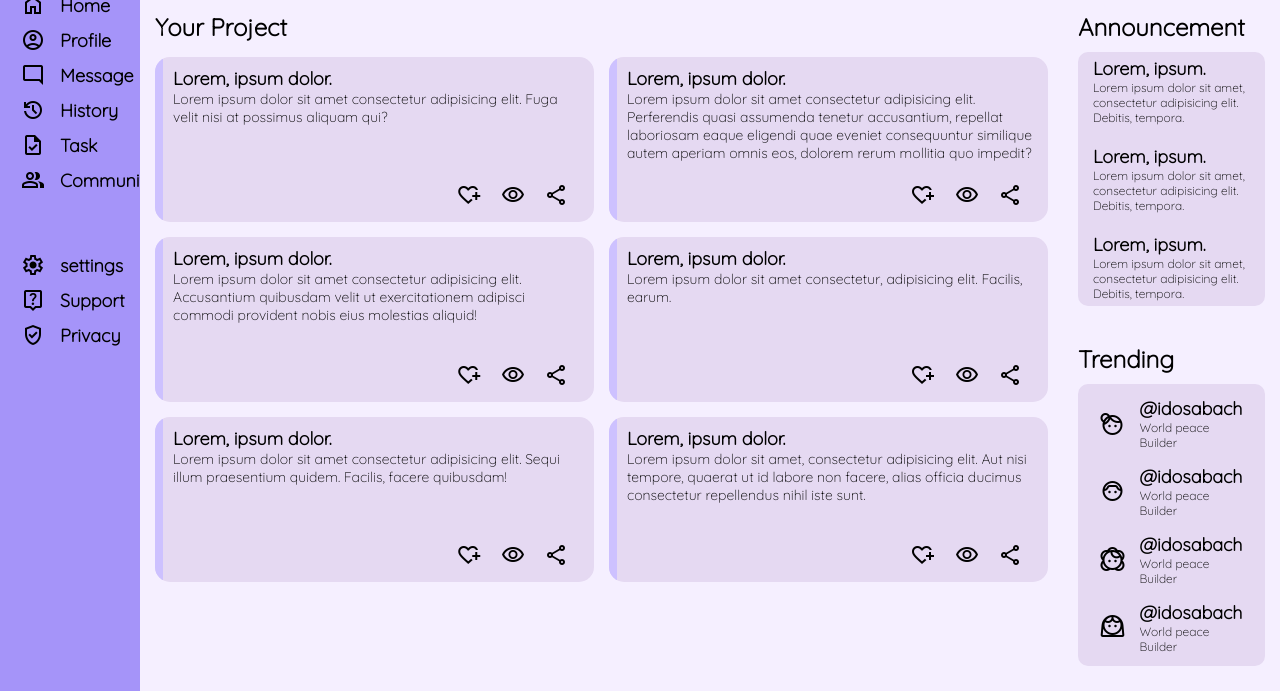
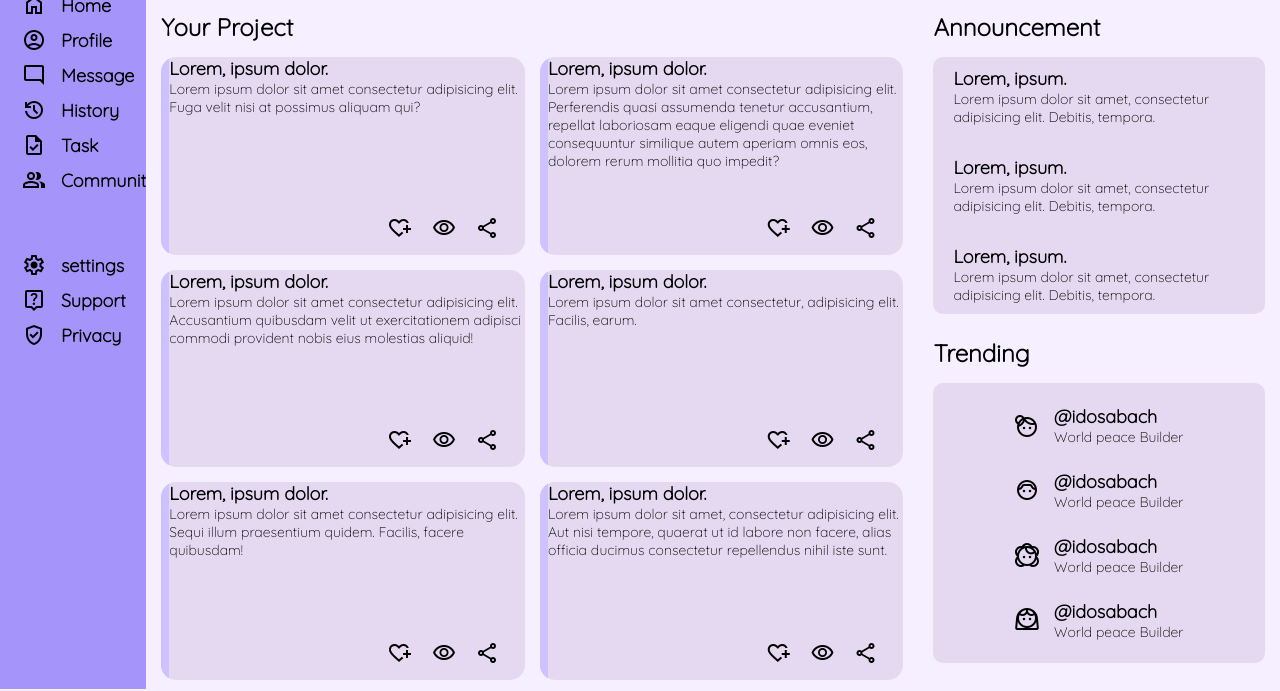
Before and after one commit to IdoSabach/Project-Admin-Dashboard, a plain HTML site: page index.html in a window 1280 px wide. Shown: the part 127-818 px from the top of the page. Drawn offline with nearby package versions, Linux system fonts and the light colour scheme; a web font is replaced by a local one.

Commit message:
update size

```diff
--- a/style.css
+++ b/style.css
@@ -7,11 +7,13 @@
   font-family: 'Oxygen', sans-serif;
   font-family: 'Quicksand', sans-serif;
   box-sizing: border-box;
+
 }
 
 body{
   display: flex;
   background-color: rgb(245, 239, 255);
+  /* width: 100%; */
 }
 
 .head-of-aside{
@@ -21,7 +23,6 @@ body{
 aside{
   width: 35%;
   background-color:rgb(165, 148, 249);
-  overflow: hidden;
 }
 
 h4{
@@ -48,6 +49,7 @@ h4{
   height: 35px;
   color: black;
   margin-left: 15%;
+  overflow: hidden;
 }
 
 span{
@@ -131,7 +133,9 @@ button:hover{
 
 article{
   display: flex;
-  /* height: 100%; */
+  /* align-items: center;
+  justify-content: center;
+  width: 100%; */
 }
 
 .title{
@@ -141,14 +145,19 @@ article{
   font-weight: 700;
 }
 
+.art-left{
+  width: 100%;
+}
+
 .grid{
   display: grid;
-  grid-template-columns: 1fr 1fr;
-  grid-template-rows:33% 33% 33%;
+  grid-template-columns: repeat(2, minmax(100px, 1fr));
+  grid-template-rows:repeat(3, minmax(100px, 1fr));
+  justify-content:center;
   column-gap: 15px;
   row-gap: 15px;
   margin: 15px;
-  height: 500px;
+  height: 90%;
 }
 
 .box-art{
@@ -156,7 +165,7 @@ article{
   background-color: rgb(229, 217, 242);
   border-radius: 15px;
   position: relative;
-  overflow: hidden;
+  overflow:hidden;
 }
 
 .aside-in-box{
@@ -180,31 +189,42 @@ article{
   right: 10px;
   bottom: 10px;
 }
-.no-aside{
-  padding: 10px;
+
+/* .art-right{
+  width: 30%;
+} */
+.grid-right{
+  display: grid;
+  grid-template-columns: repeat(1,1fr);
+  grid-template-rows: repeat(2,50%);
+  justify-content:center;
+  column-gap: 15px;
+  row-gap: 15px;
+  margin: 15px;
+  height: 90%;
 }
 
-.grid-right{
-  display: grid;
-  margin: 15px;
-  grid-template-rows:1fr 1fr;
-}
+
 
 .tit-right-top{
   font-size: 24px;
   font-weight: 700;
-  /* margin-bottom: 10px; */
+  margin-bottom: 15px;
+
 }
 
 .blok{
   background-color: rgb(229, 217, 242);
   border-radius: 10px;
+
 }
 
 .on-box{
   display: flex;
   align-items: center;
-  padding: 7.5px;
+  justify-content: center;
+  padding: 12px;
+
 
 }
 
@@ -212,10 +232,10 @@ article{
   font-weight: 600;
 }
 .but-on-tit{
-  font-size: 12px;
+  font-size: 14px;
 }
 
 .txt-grid{
  margin: 10px;
- padding: 5px;
+ padding: 10px;
 }
```
Also changed, not shown: index.html (+0 -2 lines).
